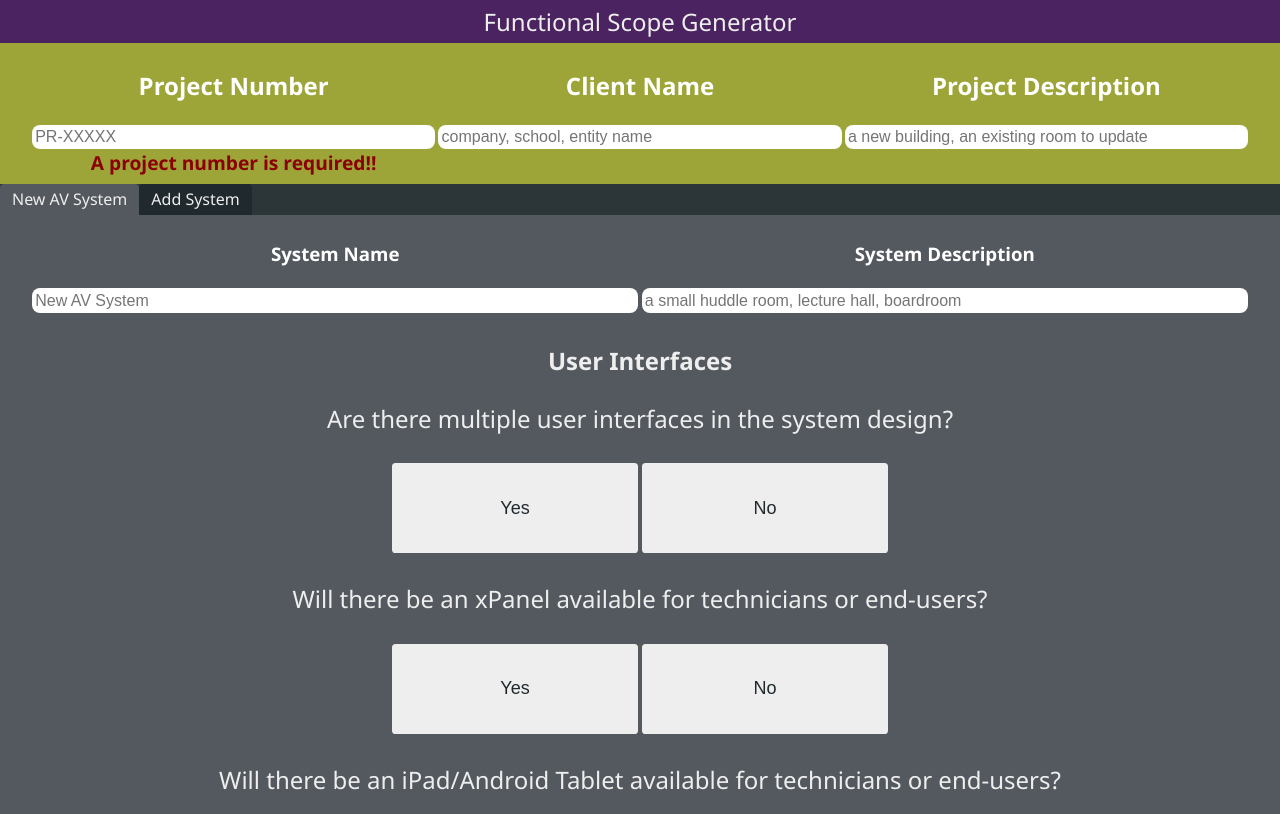
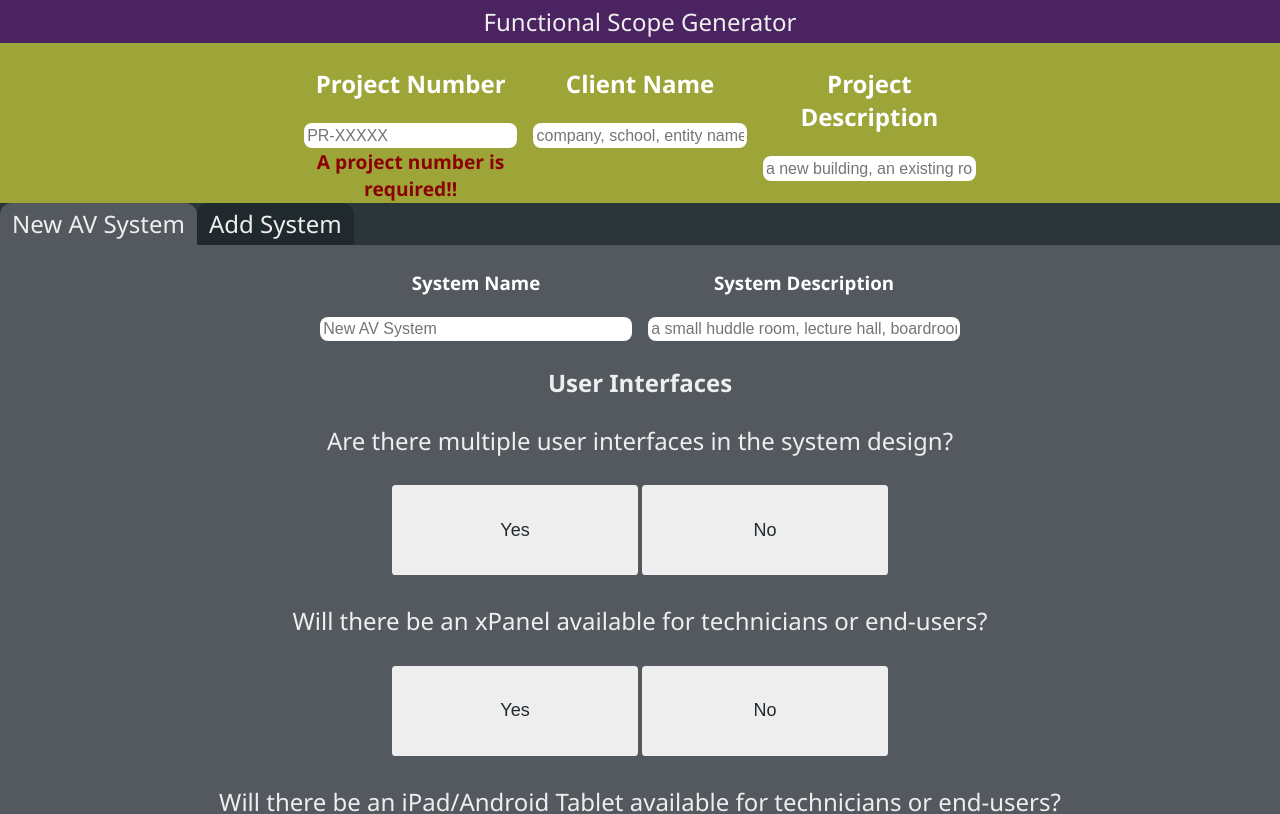
Before and after one commit to ryanjblajda/scope-generator, an Angular app: page / in a window 1280 px wide. Shown: the top 814 px of the page. Built offline with nearby package versions, Linux system fonts and the light colour scheme.

Commit message:
adjusted tab styling

```diff
--- a/src/app/app.component.html
+++ b/src/app/app.component.html
@@ -19,8 +19,8 @@
   </section>
   <section class="project-system-container">
     <header class="project-system-tab-list">
-      <nav class="project-system-tab" *ngFor="let system of project.systems, let first = first, let i = index" [class.active]="i == systemSelected()" (click)="onSelectSystem(i)">{{system.name}}</nav>
-      <nav class="project-add-tab" (click)="onAddNewSystem()">Add System</nav>
+      <nav class="project-system-tab tab" *ngFor="let system of project.systems, let i = index" [class.active]="i == systemSelected()" (click)="onSelectSystem(i)">{{system.name}}</nav>
+      <nav class="project-add-tab tab" (click)="onAddNewSystem()">Add System</nav>
     </header>
     <section class="project-system-list">
       <section class="project-system" *ngFor="let system of project.systems, let first = first, let i = index" [class.hidden]="i != systemSelected()">
--- a/src/app/app.component.scss
+++ b/src/app/app.component.scss
@@ -117,12 +117,13 @@ textarea:focus{
 .project-system-tab-list {
     display: flex;
     flex-direction: row;
+    flex-wrap: wrap;
     flex: 0 1 5%;
 
     * {
         background-color: $global-color-tertiary-2;
         padding: 4px 12px;
-        border-radius: 4px 4px 0 0;
+        border-radius: .5em .5em 0 0;
         position: relative;
     }
 
@@ -130,6 +131,14 @@ textarea:focus{
         border-bottom: 1px solid transparent;
         background-color: $global-color-secondary;
       }
+}
+
+.tab {
+    font-size: x-large;
+}
+
+.tab:active {
+    background-color: $global-color-accent;
 }
 
 .project-system-list {
@@ -145,6 +154,8 @@ textarea:focus{
     header {
         button {
             min-height: 0;
+            margin-left: 2em;
+            margin-right: 2em;
         }
     }
 }
@@ -216,8 +227,8 @@ app-section {
     .details {
         flex-direction: row;
         justify-content: center;
-        padding-left: 2em;
-        padding-right: 2em;
+        gap: 1em;
+        padding: .1em 20em .1em 20em;
     }
 
     .details-item {
@@ -227,6 +238,9 @@ app-section {
     .project-system {
         header {
             align-items: center;
+            button {
+                margin: 0.1em;
+            }
         }
     }
 
```
